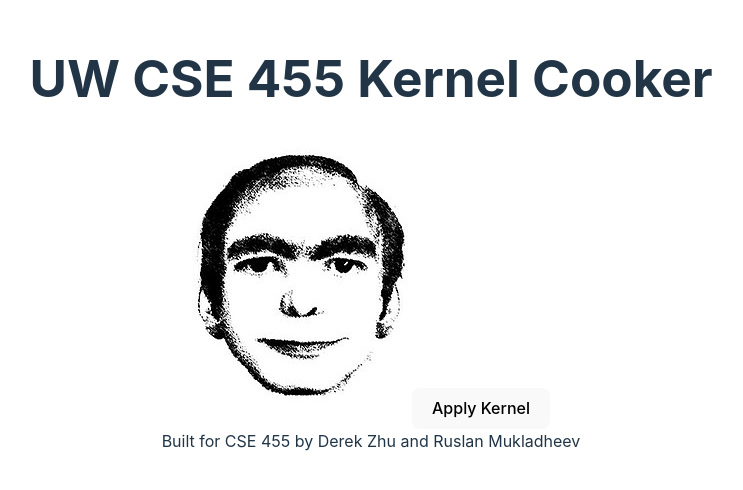
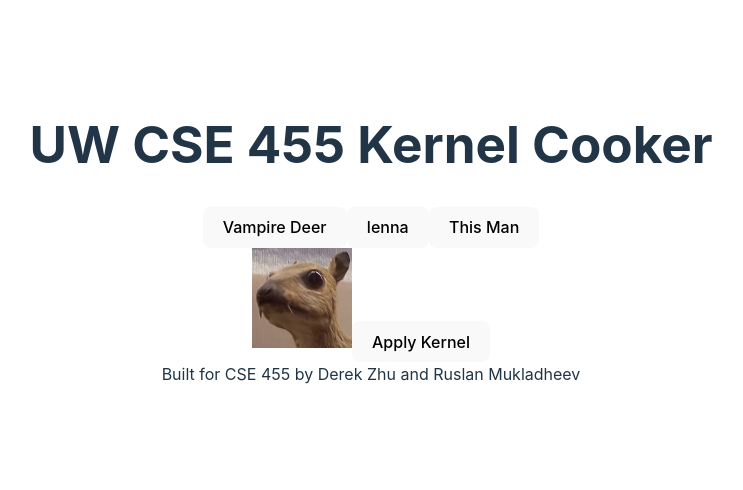
Before and after one commit to DerekZZhu/KernelCooker, a React (Vite) app: page / in a window 1280 px wide. Shown: the part 166-656 px from the top of the page, without its empty margins (269-1012 px from the left). Built offline with nearby package versions, Linux system fonts and the light colour scheme.

Commit message:
Added image changing function

```diff
--- a/src/App.jsx
+++ b/src/App.jsx
@@ -17,34 +17,26 @@ function App() {
   // console.log(convolve(img, IDENTITY, 5, 5));
 
   const canvasRef = useRef(null)
-  const [imageSize, setImageSize] = useState([0,0])
+  const images = [{name: "Vampire Deer", img_: vd}, {name: "lenna", img_:lenna}, {name:"This Man", img_:tm}]
 
   useEffect(() => {
+    drawImage(vd)
+  }, [])
+
+  const drawImage = (src) => {
     const img = new Image()
-    img.src = tm
+    img.src = src
     img.onload = () => {
       const canvas = canvasRef.current
       const ctx = canvas.getContext('2d')
       canvas.width = img.width
       canvas.height = img.height
-      setImageSize([img.naturalWidth, img.naturalHeight])
       ctx.drawImage(img, 0, 0)
     }
-  }, [])
+  }
 
-  function convolve(mat, filter) {
-    const newMatrix = zeros(mat._size[0]-2, mat._size[1]-2)
-    for (var i = 1; i < mat._size[0]-1; i++) {
-      for (var j = 1; j < mat._size[1]-1; j++) {
-        var sum = 0
-        var window = subset(mat, index(range(i-1, i+2), range(j-1, j+2)))
-
-        sum += dot(window._data[0], filter._data[0]) + dot(window._data[1], filter._data[1]) + dot(window._data[2], filter._data[2])
-        //console.log(sum);
-        newMatrix.set([i-1, j-1], sum)
-      }
-    }
-    return flatten(newMatrix)
+  const changeImage = (src) => {
+    drawImage(src)
   }
 
   function convolveAll(mat_r, mat_g, mat_b, filter) {
@@ -52,7 +44,6 @@ function App() {
     const holderArray = []
     for (var i = 1; i < mat_r._size[0]-1; i++) {
       for (var j = 1; j < mat_r._size[1]-1; j++) {
-        var sum = 0
         var window_r = subset(mat_r, index(range(i-1, i+2), range(j-1, j+2)))
         var window_g = subset(mat_g, index(range(i-1, i+2), range(j-1, j+2)))
         var window_b = subset(mat_b, index(range(i-1, i+2), range(j-1, j+2)))
@@ -60,7 +51,6 @@ function App() {
         var sum_r = dot(window_r._data[0], filter._data[0]) + dot(window_r._data[1], filter._data[1]) + dot(window_r._data[2], filter._data[2])
         var sum_g = dot(window_g._data[0], filter._data[0]) + dot(window_g._data[1], filter._data[1]) + dot(window_g._data[2], filter._data[2])
         var sum_b = dot(window_b._data[0], filter._data[0]) + dot(window_b._data[1], filter._data[1]) + dot(window_b._data[2], filter._data[2])
-        //console.log(sum);
 
         holderArray.push(sum_r)
         holderArray.push(sum_g)
@@ -103,29 +93,11 @@ function App() {
         redMatrix.set([y + padding, x + padding], data[i]);
         greenMatrix.set([y + padding, x + padding], data[i + 1]);
         blueMatrix.set([y + padding, x + padding], data[i + 2]);
-        alphaMatrix.push(data[i + 3])
       }
     }
     console.log(alphaMatrix);
-    // const nRedMatrix = convolve(redMatrix, IDENTITY)
-    // const nBlueMatrix = convolve(blueMatrix, IDENTITY)
-    // const nGreenMatrix = convolve(greenMatrix, IDENTITY)
-
-    // const combinedArray = new Uint8ClampedArray(width * height * 4);
-    // for (let y = 0; y < ((width * height) * 4); y+=4) {
-    //   //console.log(y);
-    //   combinedArray[y] = nRedMatrix.get([y/4])
-    //   combinedArray[y+1] = nGreenMatrix.get([y/4])
-    //   combinedArray[y+2] = nBlueMatrix.get([y/4])
-    //   combinedArray[y+3] = alphaMatrix[y/4]
-    // }
 
     const combinedArray = convolveAll(redMatrix, greenMatrix, blueMatrix, IDENTITY)
-    // console.log(
-    //   combinedArray
-    // );
-    // console.log(nRedMatrix, nGreenMatrix, nBlueMatrix);
-
     const newImageData = new ImageData(combinedArray, width, height);
     ctx.putImageData(newImageData, 0, 0);
   }
@@ -133,9 +105,21 @@ function App() {
   return (
     <>
       <h1>UW CSE 455 Kernel Cooker</h1>
-      <canvas ref={canvasRef} />
+      <div>
+        {
+          images.map((img_, i) => {
+            console.log(img_);
+            return(
+              <button key={i} onClick={() => changeImage(img_.img_)}>{img_.name}</button>
+            )
+          })
+        }
+      </div>
+
+      <canvas ref={canvasRef} width={200}  height={200}/>
       <button onClick={modImage}>Apply Kernel</button>
       {/* <button onClick={refresh}>Refresh Image</button> */}
+
       <div>
         Built for CSE 455 by Derek Zhu and Ruslan Mukladheev
       </div>
```
